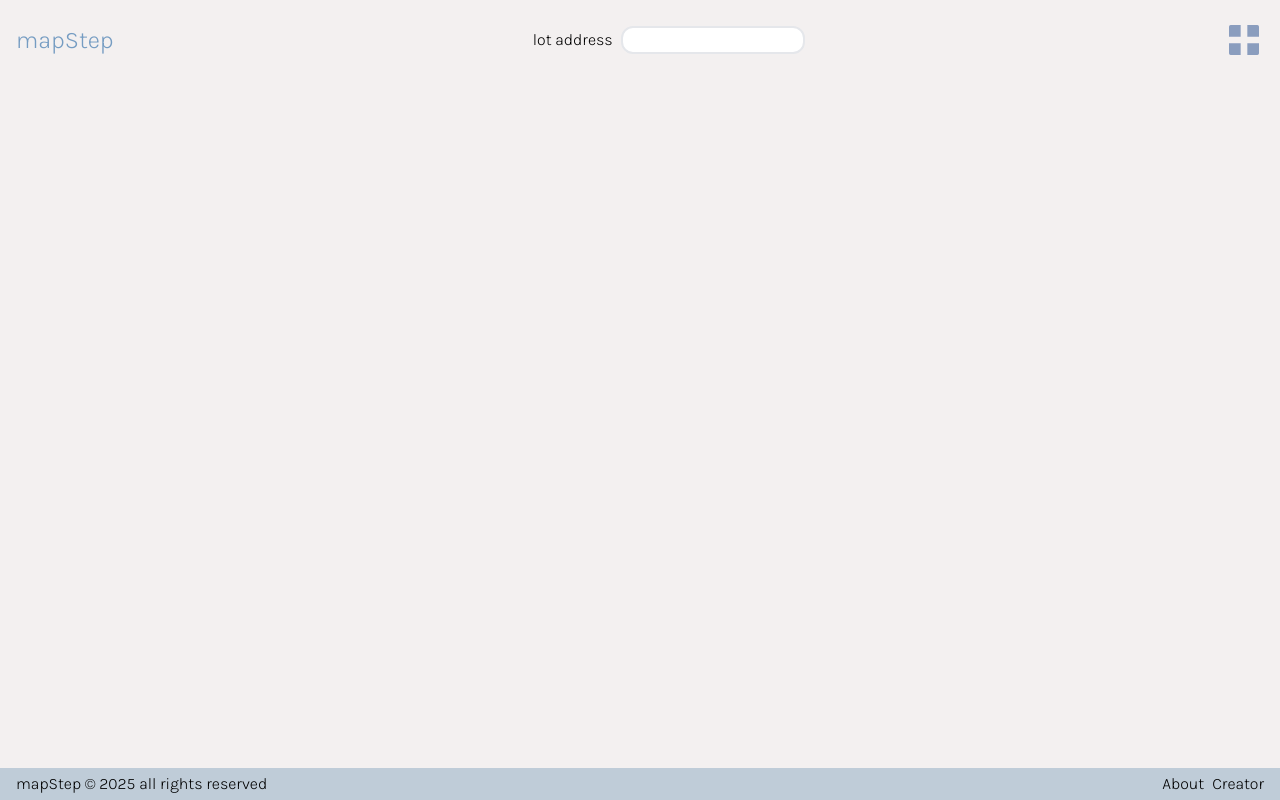
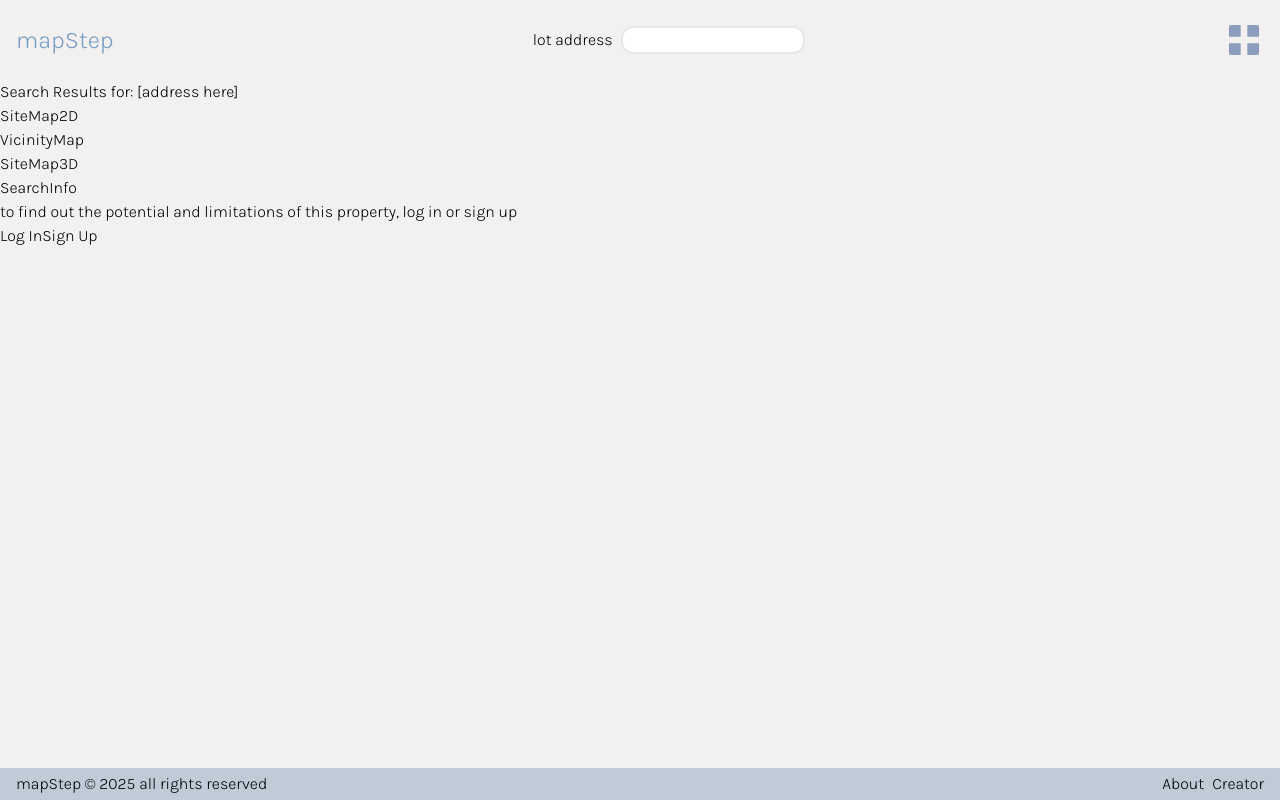
Before and after one commit to realpolya/frontend-mapstep, a React (Vite) app: page /result in a window 1280 px wide. Built offline with nearby package versions, Linux system fonts and the light colour scheme; no server answers.

Commit message:
search result base template

```diff
--- a/src/components/allpages/AppRoutes.jsx
+++ b/src/components/allpages/AppRoutes.jsx
@@ -3,6 +3,7 @@
 import { Routes, Route } from "react-router-dom"
 
 import Home from "../../pages/Home.jsx"
+import SearchResult from "../../pages/SearchResult.jsx"
 
 /* --------------------------------Component--------------------------------*/
 
@@ -10,6 +11,7 @@ const AppRoutes = () => {
   return (
     <Routes>
         <Route path="/" element={<Home/>} />
+        <Route path="/result" element={<SearchResult/>} />
     </Routes>
   )
 }
--- a/src/pages/SearchResult.jsx
+++ b/src/pages/SearchResult.jsx
@@ -1,4 +1,8 @@
 /* --------------------------------Imports--------------------------------*/
+
+import { useEffect, useState } from 'react';
+import { useLocation } from 'react-router-dom';
+
 
 import SearchInfo from "../components/SearchInfo.jsx"
 import SiteMap3D from "../components/maps/SiteMap/SiteMap3D.jsx"
@@ -8,8 +12,40 @@ import VicinityMap from "../components/maps/VicinityMap/VicinityMap.jsx"
 /* --------------------------------Component--------------------------------*/
 
 const SearchResult = () => {
-  return (
-    <div>SearchResult</div>
+
+    let [address, setAddress] = useState('')
+    let location = useLocation()
+
+
+    useEffect(() => {
+
+        if (location.state) {
+            setAddress(location.state.where)
+        }
+
+    }, [location.state])
+
+
+    return (
+    <div>
+        <h1>Search Results for: [address here]</h1>
+        <div className="div-search-maps">
+            <SiteMap2D />
+            <VicinityMap />
+            <SiteMap3D />
+        </div>
+        <div className="div-search-info">
+            <SearchInfo />
+            <div>
+                <p>to find out the potential and limitations of this property, log in or sign up</p>
+                <div>
+                    <button>Log In</button>
+                    <button>Sign Up</button>
+                </div>
+            </div>
+        </div>
+
+    </div>
   )
 }
 
```
